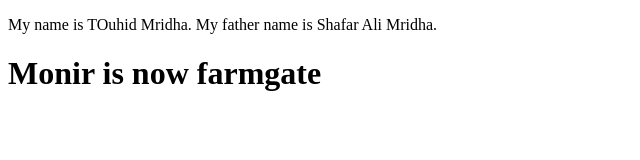
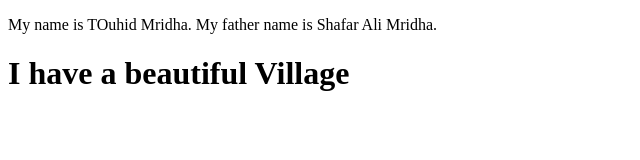
Before and after one commit to touhid-developer/html, a plain HTML site: page index.html in a window 1280 px wide. Shown: the whole page, without its empty margins (0-640 px from the left). Drawn offline with Linux system fonts and the light colour scheme.

```diff
--- a/index.html
+++ b/index.html
@@ -8,6 +8,7 @@
 </head>
 <body>
     <p>My name is TOuhid Mridha. My father name is Shafar Ali Mridha.</p>
-        <h1>Monir is now farmgate</h1>
+        <h1>I have a beautiful Village</h1>
+
 </body>
 </html>
```
